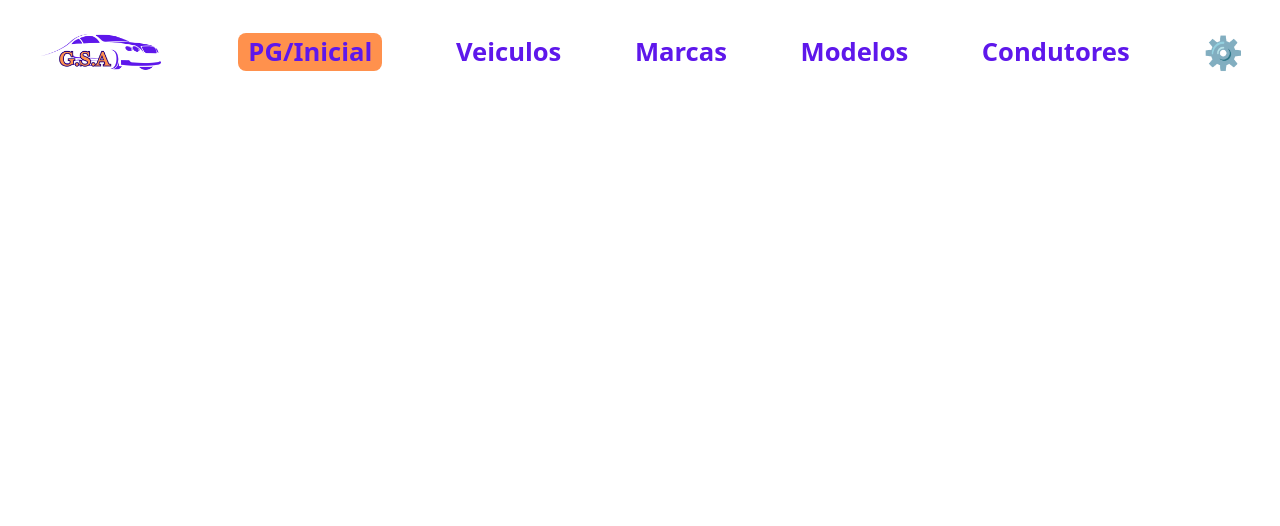
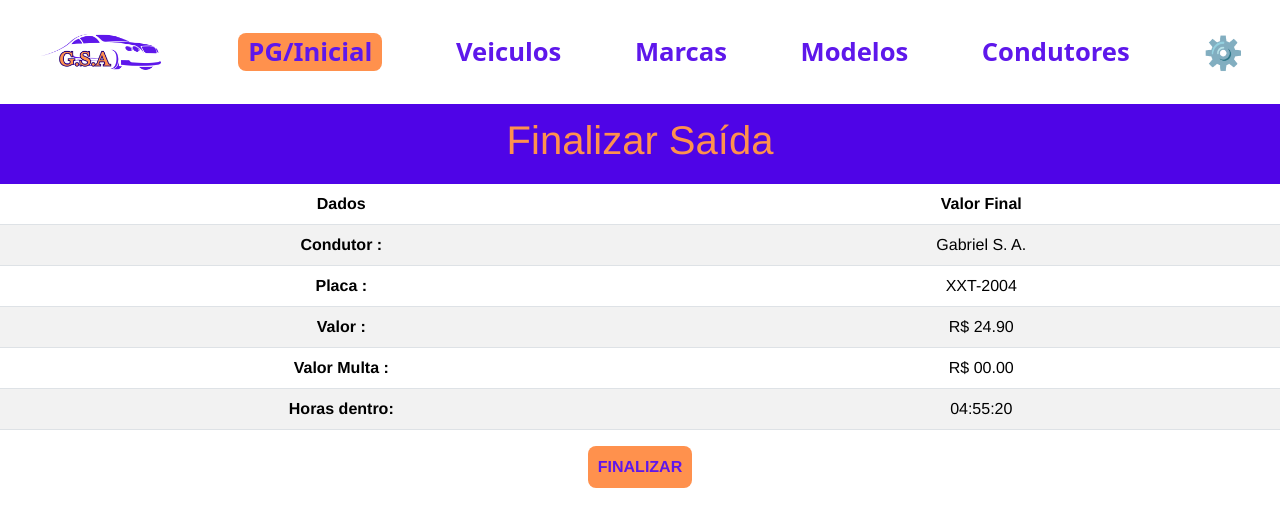
Before and after one commit to GabrielSADev/Estacionamento_Front, a Vue app in the folder estacionamento-front-client/: page /movimentacao in a window 1280 px wide. Shown: the top 526 px of the page. Built offline with nearby package versions, Linux system fonts and the light colour scheme.

Commit message:
pagina de movimentacao concluida

```diff
--- a/estacionamento-front-client/src/router/index.ts
+++ b/estacionamento-front-client/src/router/index.ts
@@ -44,6 +44,11 @@ const routes: Array<RouteRecordRaw> = [
     path:'/pag-Central',
     name:'paginaCentral',
     component: () => import('../views/PgCentralView/PaginaCentralView.vue')
+  },
+  {
+    path:'/movimentacao',
+    name:'final movimentacao',
+    component: () => import('../views/MovimentacaoView/MoviLista.vue')
   }
 
 ]
--- /dev/null
+++ b/estacionamento-front-client/src/views/MovimentacaoView/MoviLista.vue
@@ -0,0 +1,70 @@
+<template>
+    <div class="linhaDivMovi">
+      <h1>Finalizar Saída</h1>
+    </div>
+
+    <table class="table table-striped">
+  <thead>
+    <tr class="tr">
+      <th scope="col">Dados</th>
+      <th scope="col">Valor Final</th>
+
+    </tr>
+  </thead>
+  <tbody>
+    <tr>
+      <th scope="row">Condutor :</th>
+      <td>Gabriel S. A.</td>
+    </tr>
+    <tr>
+      <th scope="row">Placa :</th>
+      <td>XXT-2004</td>
+    </tr>
+    <tr>
+      <th scope="row">Valor :</th>
+      <td>R$ 24.90</td>
+    </tr>
+    <tr>
+      <th scope="row">Valor Multa :</th>
+      <td>R$ 00.00</td>
+    </tr>
+    <tr>
+      <th scope="row">Horas dentro:</th>
+      <td>04:55:20</td>
+    </tr>
+  </tbody>
+</table>
+<div class="botaofinal">
+    <button>FINALIZAR</button>
+</div>
+</template>
+
+<script lang="ts">
+
+
+</script>
+
+<style>
+    .linhaDivMovi{
+
+    background-color: #4f04e7;
+    height: 10vh;
+    display: flex;
+    align-items: center;
+    justify-content: center;
+    color: #ff914d;
+}
+button{
+    border-radius: 8px;
+        border: none;
+        padding: 0.7% 0.8%;
+        background-color: #ff914d;
+        color: #5e17eb;
+        font-weight: 750;
+}
+button:hover{
+    transition: 0.3s;
+    background-color: #5e17eb;
+    color:#ff914d;
+}
+</style>
--- a/estacionamento-front-client/src/views/PgCentralView/PaginaCentralView.vue
+++ b/estacionamento-front-client/src/views/PgCentralView/PaginaCentralView.vue
@@ -20,7 +20,9 @@
     <tr>
       <th scope="row">Gabriel S. A.</th>
       <td>XXT-2004</td>
-      <td colspan="3">✂️</td>
+      <a href="../MovimentacaoView/MoviLista.vue">
+        <td colspan="3">✂️</td>
+      </a>
     </tr>
     <tr>
       <th scope="row">Eduardo C. V.</th>
@@ -30,7 +32,7 @@
     <tr>
       <th scope="row">Maria X. D.</th>
       <td>EMN-4949</td>
-      <td colspan="3">✂️</td>
+      <td colspan="3" >✂️</td>
     </tr>
     <tr>
       <th scope="row">Arthur P. M.</th>
@@ -73,5 +75,6 @@
     gap:1vw;
     padding: 1.2vh 1vw;
     border-radius: 6px;
+    color: #ff914d;
     }
 </style>
```
